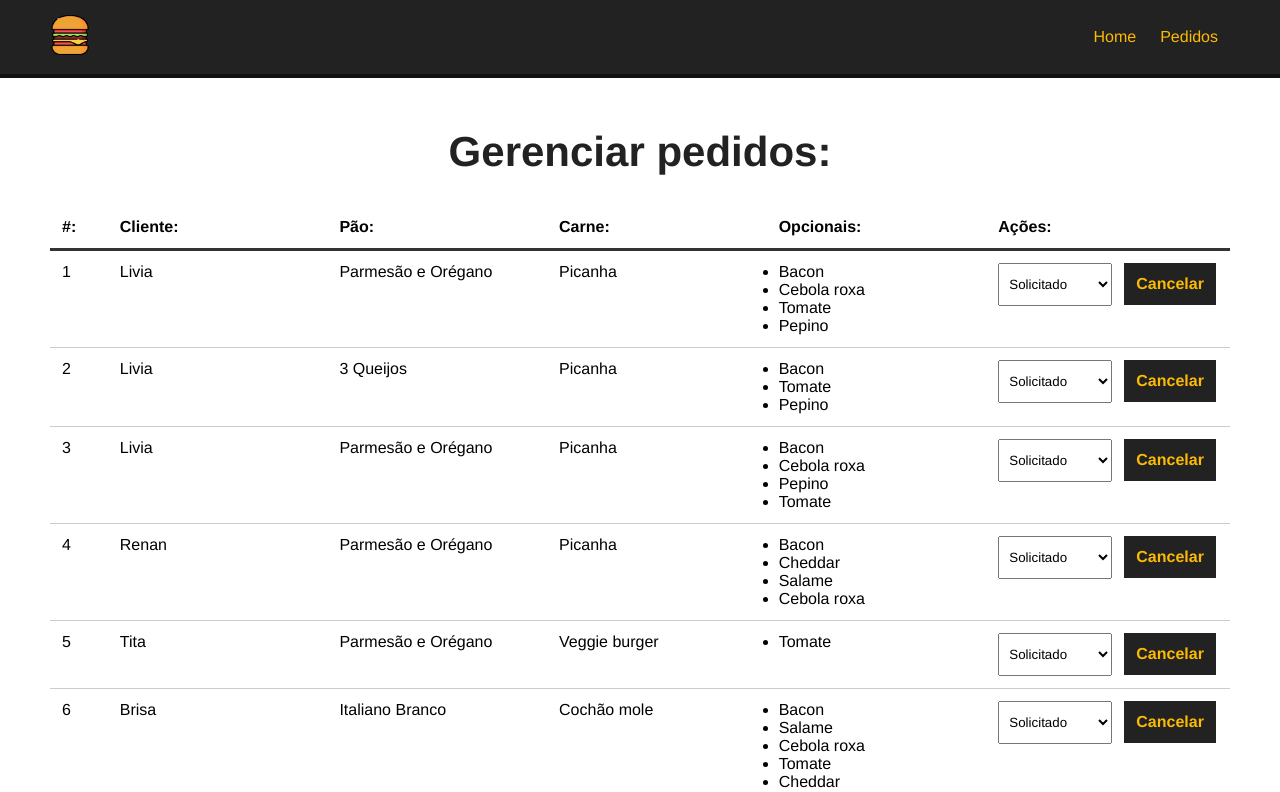
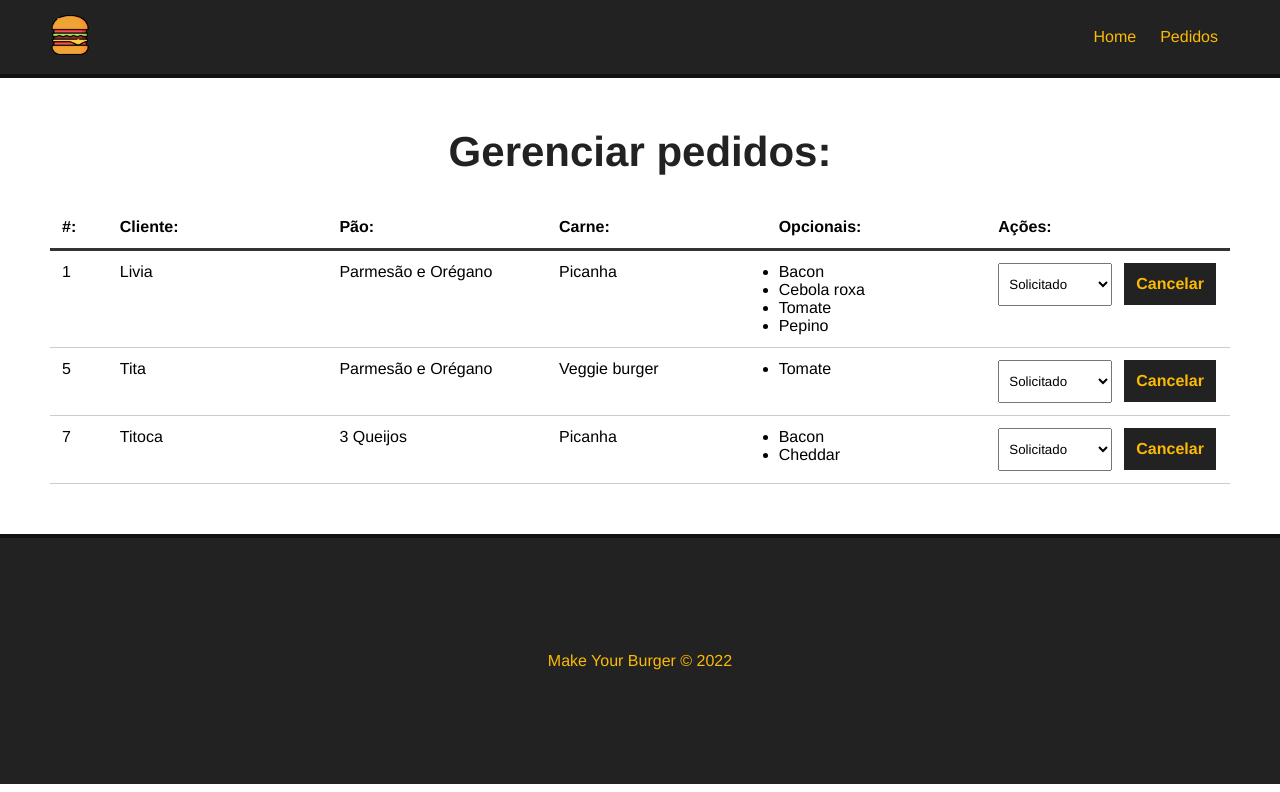
Before and after one commit to codemaia/burger-project, a Vue app: page /pedidos in a window 1280 px wide. Shown: the top 792 px of the page. Built offline with nearby package versions, Linux system fonts and the light colour scheme; data requests are answered from the project's data file.

Commit message:
add method delete

```diff
--- a/db/db.json
+++ b/db/db.json
@@ -96,44 +96,6 @@
       "id": 1
     },
     {
-      "nome": "Livia",
-      "pao": "3 Queijos",
-      "carne": "Picanha",
-      "opcionais": [
-        "Bacon",
-        "Tomate",
-        "Pepino"
-      ],
-      "status": "Solicitado",
-      "id": 2
-    },
-    {
-      "nome": "Livia",
-      "pao": "Parmesão e Orégano",
-      "carne": "Picanha",
-      "opcionais": [
-        "Bacon",
-        "Cebola roxa",
-        "Pepino",
-        "Tomate"
-      ],
-      "status": "Solicitado",
-      "id": 3
-    },
-    {
-      "nome": "Renan",
-      "pao": "Parmesão e Orégano",
-      "carne": "Picanha",
-      "opcionais": [
-        "Bacon",
-        "Cheddar",
-        "Salame",
-        "Cebola roxa"
-      ],
-      "status": "Solicitado",
-      "id": 4
-    },
-    {
       "nome": "Tita",
       "pao": "Parmesão e Orégano",
       "carne": "Veggie burger",
@@ -142,21 +104,6 @@
       ],
       "status": "Solicitado",
       "id": 5
-    },
-    {
-      "nome": "Brisa",
-      "pao": "Italiano Branco",
-      "carne": "Cochão mole",
-      "opcionais": [
-        "Bacon",
-        "Salame",
-        "Cebola roxa",
-        "Tomate",
-        "Cheddar",
-        "Pepino"
-      ],
-      "status": "Solicitado",
-      "id": 6
     },
     {
       "nome": "Titoca",
@@ -168,18 +115,6 @@
       ],
       "status": "Solicitado",
       "id": 7
-    },
-    {
-      "nome": "Felipe",
-      "pao": "3 Queijos",
-      "carne": "Veggie burger",
-      "opcionais": [
-        "Cheddar",
-        "Tomate",
-        "Pepino"
-      ],
-      "status": "Solicitado",
-      "id": 8
     }
   ]
 }
--- a/src/components/Dashboard.vue
+++ b/src/components/Dashboard.vue
@@ -28,7 +28,7 @@
                         <option value="">Selecione</option>                 <!-- binda o status do objeto burger "Solicitado"  -->
                         <option v-for="s in status" :key="s.id" value="s.tipo" :selected="burger.status == s.tipo" >{{ s.tipo }}</option>
                     </select>
-                    <button class="delete-btn">Cancelar</button>
+                    <button class="delete-btn" @click="deleteBurger(burger.id)">Cancelar</button>
                 </div>
             </div>
 
@@ -68,6 +68,18 @@
 
             this.status = data;
 
+
+        },
+        async deleteBurger(id) {
+            const req = await fetch(`http://localhost:3000/burgers/${id}`, {
+                method: "DELETE"
+            });
+
+            const res = await req.json();
+
+            //inserir msg de delete aqui
+
+            this.getPedidos();
 
         }
     },
```
